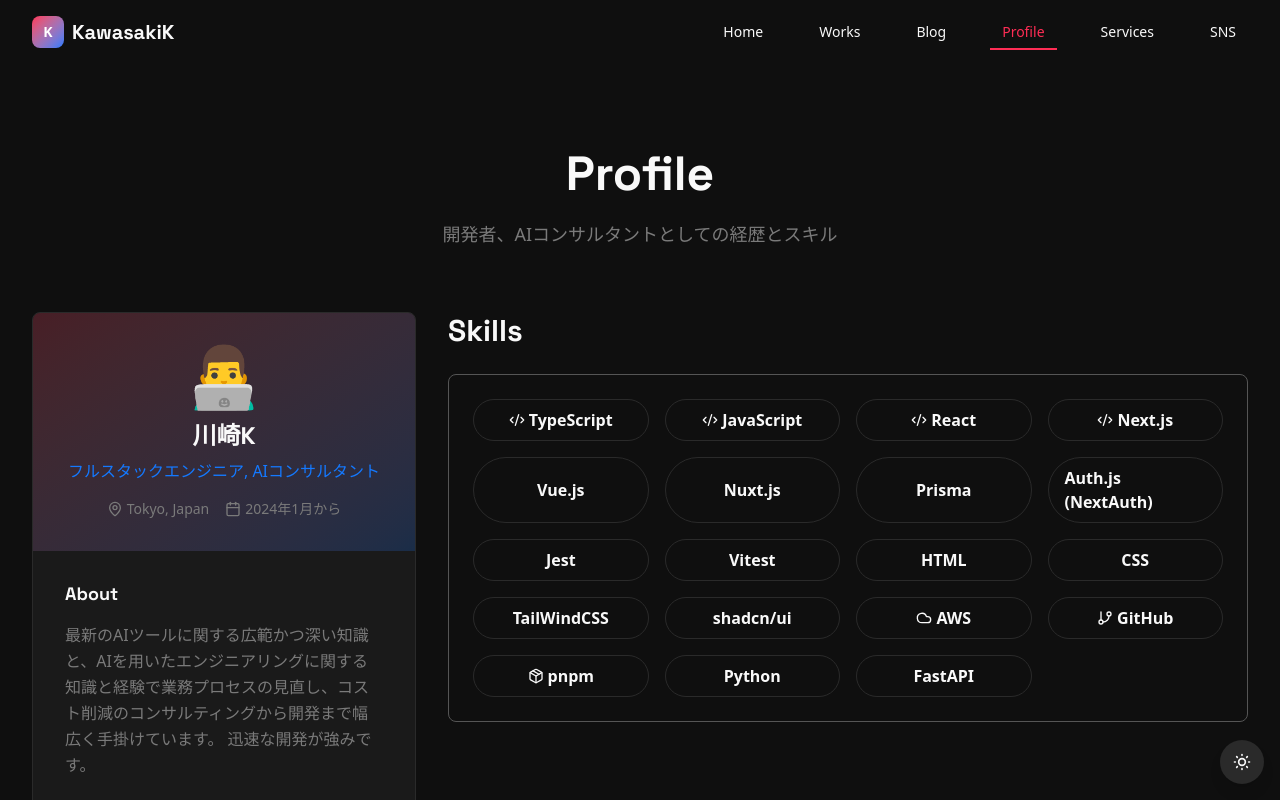
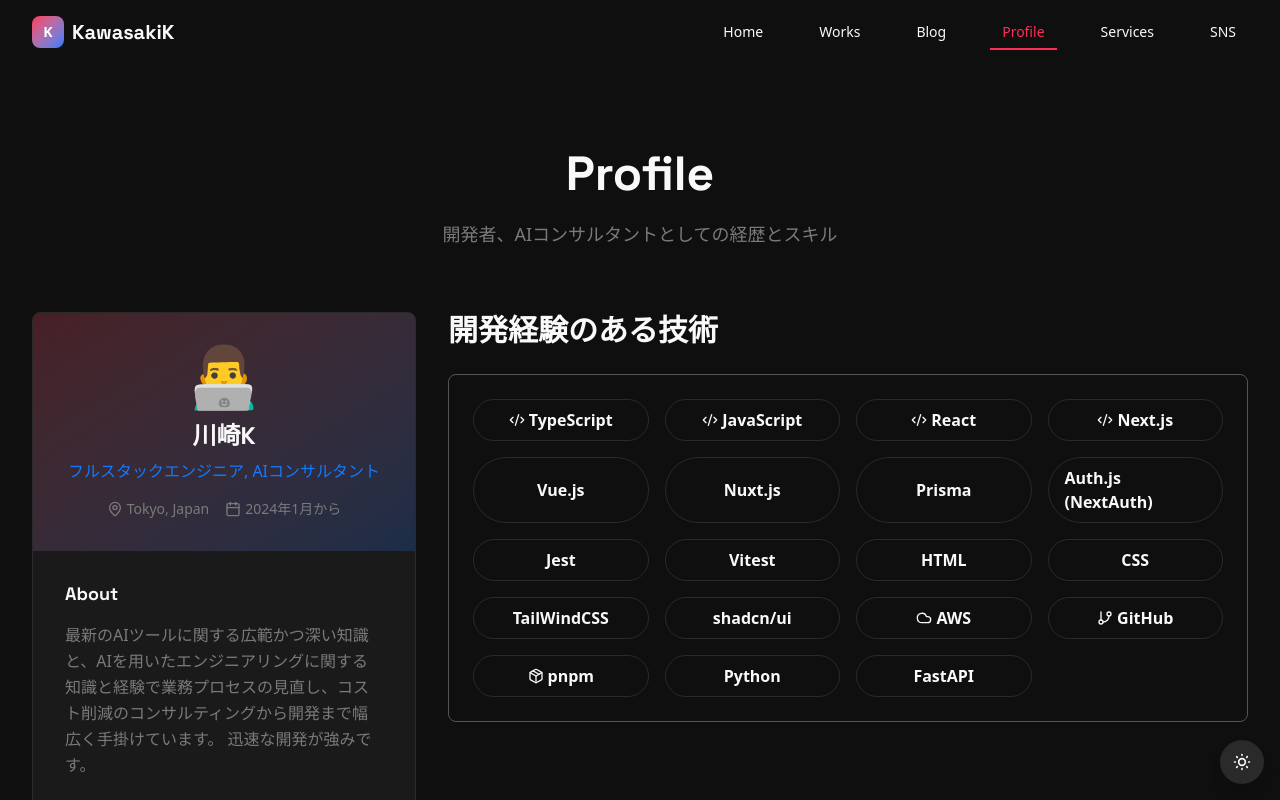
Before and after one commit to YU-Kawasaki-05/Portfolio, a Next.js app: page /profile in a window 1280 px wide. Shown: the top 800 px of the page. Built offline with nearby package versions, Linux system fonts and the light colour scheme; a web font is replaced by a local one.

Commit message:
Profile文章変更

```diff
--- a/src/components/skills-section.tsx
+++ b/src/components/skills-section.tsx
@@ -11,7 +11,7 @@
         id="skills-section-heading"
         className="text-2xl sm:text-3xl font-bold font-heading text-[#F9F9F9] mb-6"
       >
-        Skills
+        開発経験のある技術
       </h2>
       <div className="border border-[#555] rounded-lg p-6 mt-6 mb-10">
         <div className="grid gap-4"
```
Also changed, not shown: 1 other file (tests, documents, lock files or other folders).
